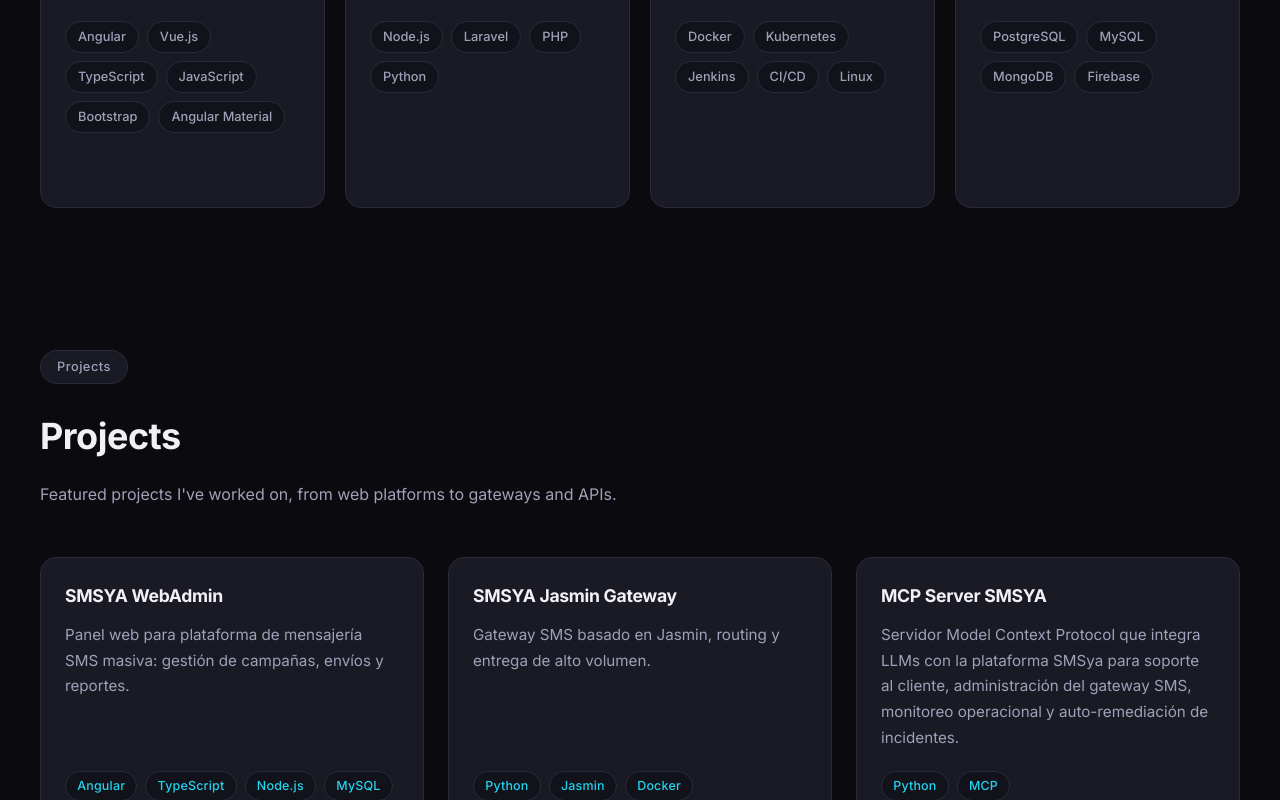
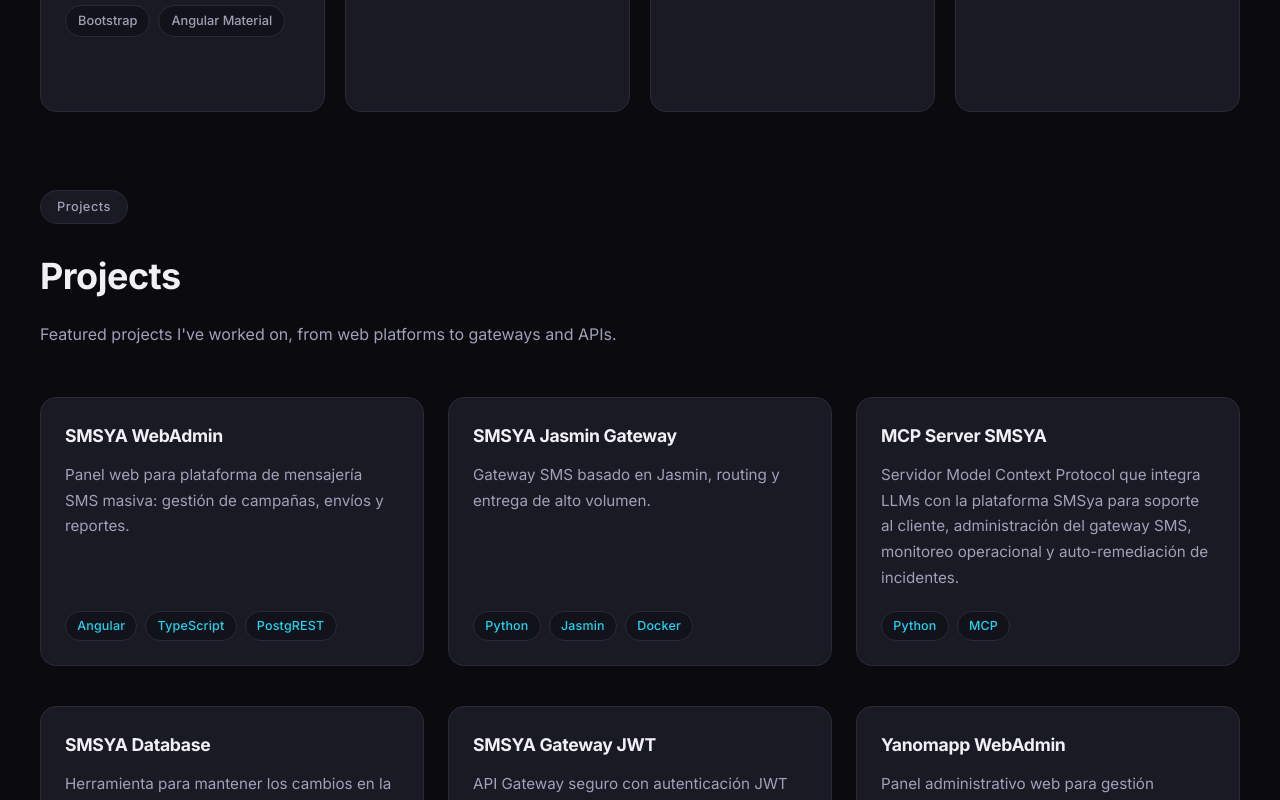
Before and after one commit to zseijas/portfolio, an Angular app: page / in a window 1280 px wide. Shown: the part 1760-2560 px from the top of the page. Built offline with nearby package versions, Linux system fonts and the light colour scheme.

Commit message:
Actualizar tecnologías en proyectos y ajustar padding en secciones

```diff
--- a/src/app/data/projects.ts
+++ b/src/app/data/projects.ts
@@ -4,7 +4,7 @@ export const PROJECTS: Project[] = [
   {
     name: 'SMSYA WebAdmin',
     description: 'Panel web para plataforma de mensajería SMS masiva: gestión de campañas, envíos y reportes.',
-    techs: ['Angular', 'TypeScript', 'Node.js', 'MySQL']
+    techs: ['Angular', 'TypeScript', 'PostgREST']
   },
   {
     name: 'SMSYA Jasmin Gateway',
@@ -34,7 +34,7 @@ export const PROJECTS: Project[] = [
   {
     name: 'Athenium WebAdmin',
     description: 'Aplicación web administrativa con dashboards y gestión en tiempo real para plataforma de mercados criptoactivos.',
-    techs: ['Angular', 'TypeScript', 'PostgreSQL']
+    techs: ['Angular', 'TypeScript', 'PostgREST']
   },
   {
     name: 'GTR Administrativo',
@@ -45,5 +45,10 @@ export const PROJECTS: Project[] = [
     name: 'GTR Seguimiento API',
     description: 'API REST Node.js para seguimiento y trazabilidad operativa.',
     techs: ['Node.js', 'PostgreSQL', 'Docker']
+  },
+   {
+    name: 'Aplicación de Movilidad Lynnk One',
+    description: 'Aplicación móvil basada en servicios de transporte y gestión de taxis estilo Uber.',
+    techs: ['Ionic', 'MySQL']
   }
 ];
--- a/src/styles.scss
+++ b/src/styles.scss
@@ -69,7 +69,7 @@ body {
 
 /* Section wrapper */
 section {
-  padding: 6rem 2rem;
+  padding: 4rem 2rem;
   max-width: 1200px;
   margin: 0 auto;
   scroll-margin-top: 72px;
```
